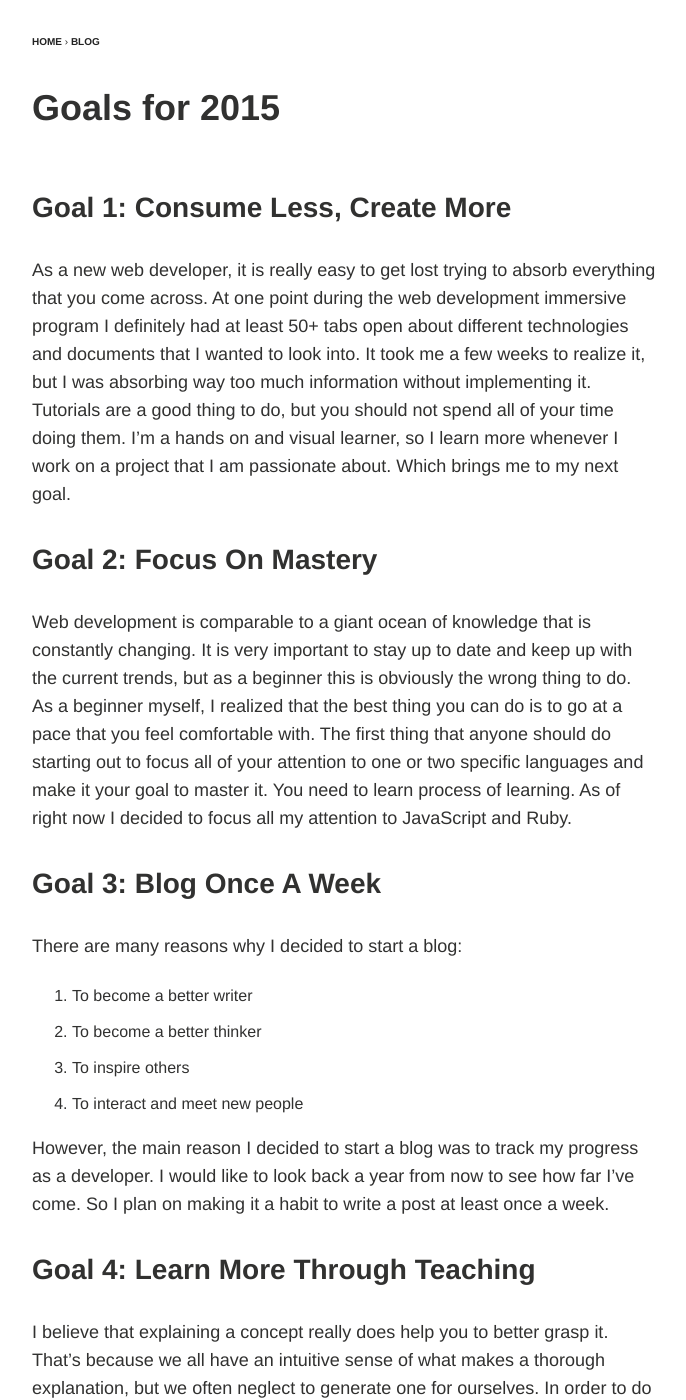
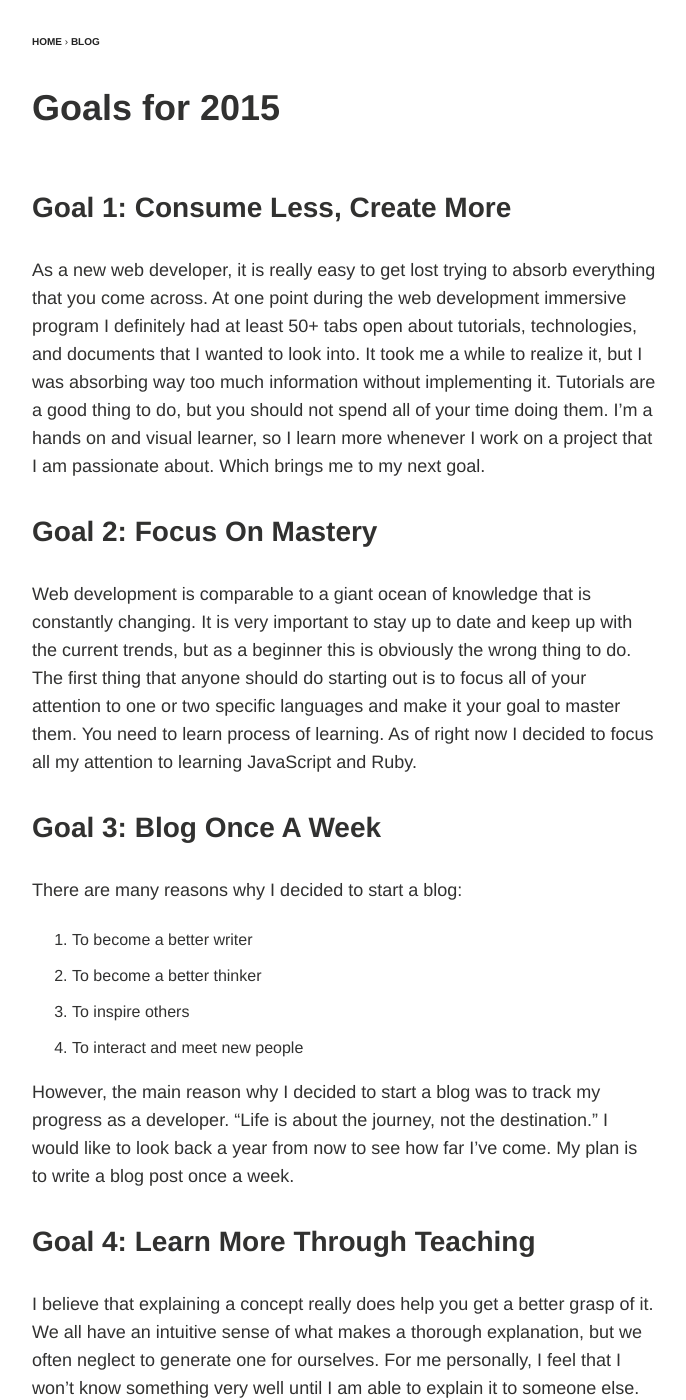
Before and after one commit to cagedcrown/cagedcrown.github.io, a Jekyll site: the page built from _posts/blog/2015-01-03-goals-for-2015.md, in a window 1280 px wide and 1400 px high, scrolled down 529 px. Shown: the whole window, without its empty margins (64-750 px from the left). Built offline with Jekyll 4.4.1, drawn with Linux system fonts in a browser that asks for light colours; comment, search, counter and statistics services are not loaded; some of the changed text lies outside the part shown.

Commit message:
goals for 2015 completed

```diff
--- a/_posts/blog/2015-01-03-goals-for-2015.md
+++ b/_posts/blog/2015-01-03-goals-for-2015.md
@@ -16,11 +16,11 @@ comments: true
 
 ### Goal 1: Consume Less, Create More
 
-As a new web developer, it is really easy to get lost trying to absorb everything that you come across. At one point during the web development immersive program I definitely  had at least 50+ tabs open about different technologies and documents that I wanted to look into. It took me a few weeks to realize it, but I was absorbing way too much information without implementing it. Tutorials are a good thing to do, but you should not spend all of your time doing them. I’m a hands on and visual learner, so I learn more whenever I work on a project that I am passionate about. Which brings me to my next goal.
+As a new web developer, it is really easy to get lost trying to absorb everything that you come across. At one point during the web development immersive program I definitely had at least 50+ tabs open about tutorials, technologies, and documents that I wanted to look into. It took me a while to realize it, but I was absorbing way too much information without implementing it. Tutorials are a good thing to do, but you should not spend all of your time doing them. I’m a hands on and visual learner, so I learn more whenever I work on a project that I am passionate about. Which brings me to my next goal.
 
 ### Goal 2: Focus On Mastery
 
-Web development is comparable to a giant ocean of knowledge that is constantly changing. It is very important to stay up to date and keep up with the current trends, but as a beginner this is obviously the wrong thing to do. As a beginner myself, I realized that the best thing you can do is to go at a pace that you feel comfortable with. The first thing that anyone should do starting out to focus all of your attention to one or two specific languages and make it your goal to master it. You need to learn process of learning. As of right now I decided to focus all my attention to JavaScript and Ruby.
+Web development is comparable to a giant ocean of knowledge that is constantly changing. It is very important to stay up to date and keep up with the current trends, but as a beginner this is obviously the wrong thing to do. The first thing that anyone should do starting out is to focus all of your attention to one or two specific languages and make it your goal to master them. You need to learn process of learning. As of right now I decided to focus all my attention to learning JavaScript and Ruby.
 
 ### Goal 3: Blog Once A Week
 
@@ -31,11 +31,12 @@ There are many reasons why I decided to start a blog:
 3. To inspire others
 4. To interact and meet new people
 
-However, the main reason I decided to start a blog was to track my progress as a developer. I would like to look back a year from now to see how far I’ve come. So I plan on making it a habit to write a post at least once a week.
+However, the main reason why I decided to start a blog was to track my progress as a developer. "Life is about the journey, not the destination." I would like to look back a year from now to see how far I’ve come. My plan is to write a blog post once a week.
 
 ### Goal 4: Learn More Through Teaching
 
-I believe that explaining a concept really does help you to better grasp it. That's because we all have an intuitive sense of what makes a thorough explanation, but we often neglect to generate one for ourselves. In order to do this I want to start a youtube channel that is centered around web development and design. I may not accomplish this goal in 2015, but I am very, very interested in teaching others.
+I believe that explaining a concept really does help you get a better grasp of it. We all have an intuitive sense of what makes a thorough explanation, but we often neglect to generate one for ourselves. For me personally, I feel that I won't know something very well until I am able to explain it to someone else. In order for me to do this I want to start a youtube channel that is centered around web development and design. I may not accomplish this goal in 2015, but I am very, very interested in teaching others.
 
 <br>
-Feel free to leave a comment below and thanks for reading!
+Thanks for reading!
+Feel free to leave a comment.
```
